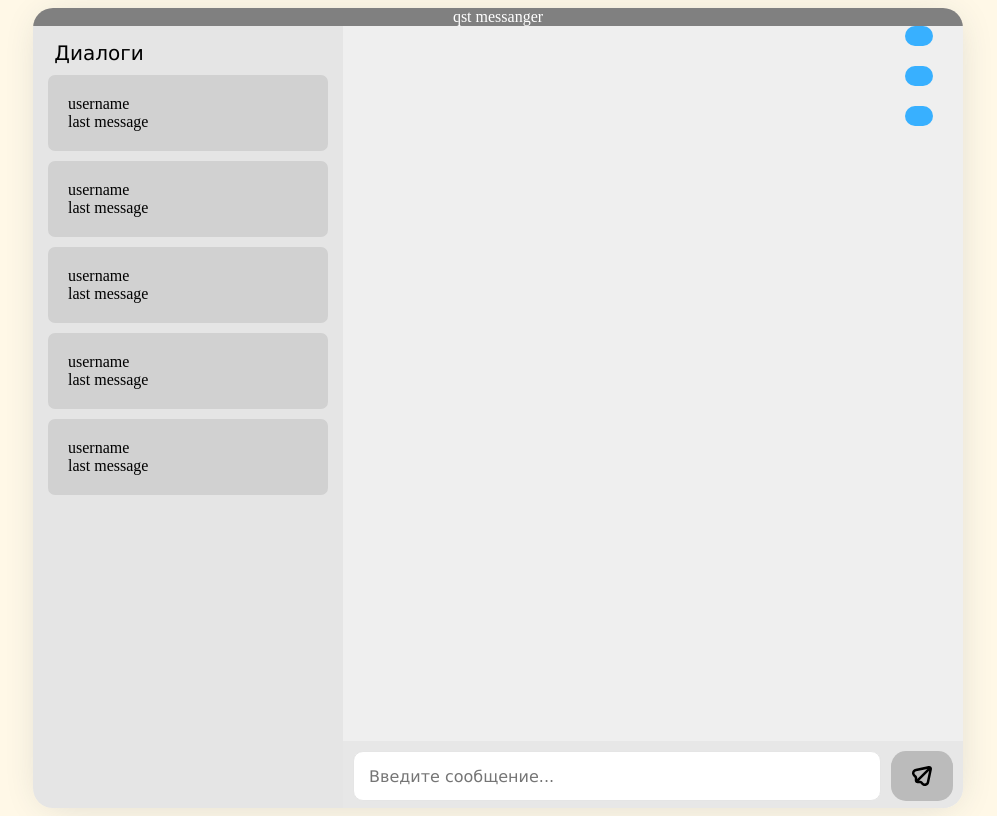
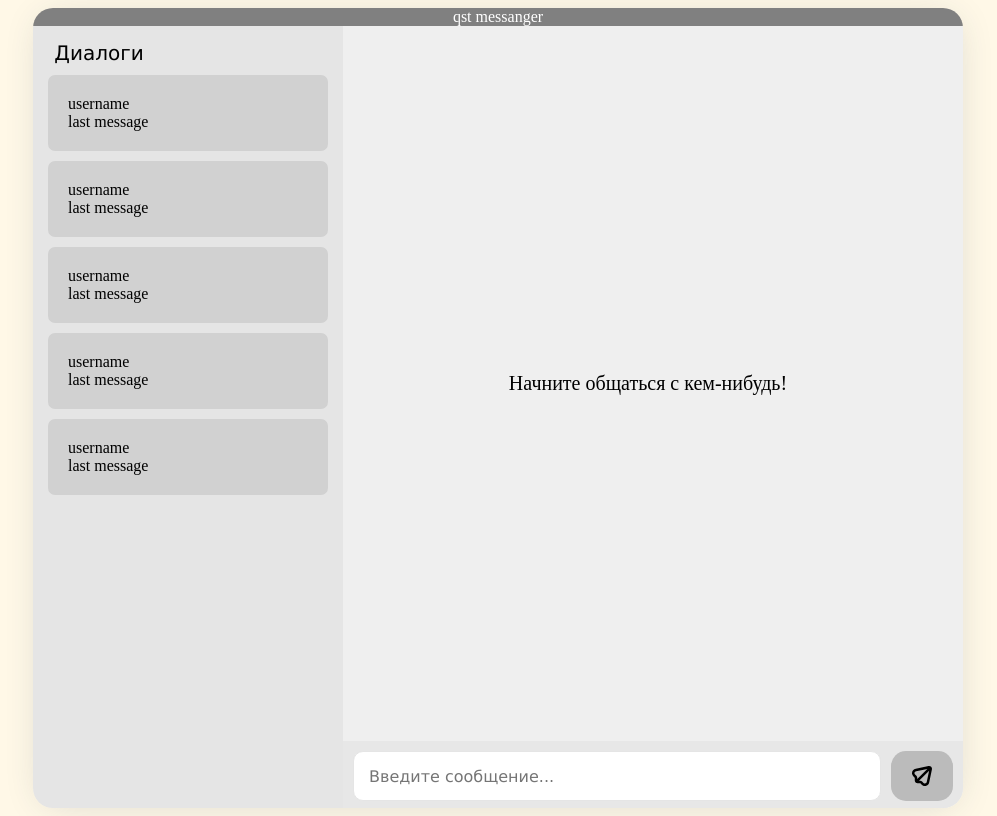
Before and after one commit to david140240/messanger, a Nuxt app: page / in a window 1280 px wide. Shown: the whole page, without its empty margins (142-1139 px from the left). Built offline with nearby package versions, Linux system fonts and the light colour scheme.

Commit message:
доработки

```diff
--- a/components/Chat/ChatField.vue
+++ b/components/Chat/ChatField.vue
@@ -1,6 +1,5 @@
 <script setup lang="ts">
 import { ref } from 'vue';
-import { MESSAGES } from '~/constants/MessagesPreset';
 
 const chatStore = useChatStore(),
 	tooltipStore = useTooltipStore(),
@@ -88,15 +87,9 @@ watch(
 	}
 );
 
-watch(
-	() => messagesBlock.value,
-	n => {
-		if (n && import.meta.client) {
-			chatStore.data.messages.push(...MESSAGES);
-			methods.calculateHeight();
-		}
-	}
-);
+onMounted(() => {
+	methods.calculateHeight();
+});
 </script>
 
 <template>
@@ -107,8 +100,17 @@ watch(
 				ref="messages-block"
 				:style="{ height: `${data.dynamicHeight}px` }"
 			>
-				<div class="empty" v-if="chatStore.data.messages.length === 0">
-					Начните общаться с кем-нибудь!
+				<div
+					class="empty"
+					v-if="
+						chatStore.data.messages?.length === 0 || !chatStore.data.messages
+					"
+				>
+					{{
+						!chatStore.data.messages
+							? 'Начните общаться с кем-нибудь!'
+							: 'Напиишите первыми сообщение!'
+					}}
 				</div>
 				<ChatMessage
 					v-else
@@ -164,11 +166,12 @@ watch(
 		.messages-block {
 			display: flex;
 			flex-direction: column;
-			gap: 20px;
+			gap: 10px;
 			overflow: auto;
 			scrollbar-width: thin;
 			scrollbar-gutter: stable;
 			overflow-y: scroll;
+			padding: 5px 0;
 
 			.empty {
 				width: 100%;
--- a/components/Tab.vue
+++ b/components/Tab.vue
@@ -12,8 +12,6 @@ const props = defineProps<{
 			return props.isActive && props.activeIndex === props.index;
 		}),
 	};
-
-watch(() => props.activeIndex, console.log(props.activeIndex));
 </script>
 
 <template>
--- a/constants/MessagesPreset.ts
+++ b/constants/MessagesPreset.ts
@@ -48,4 +48,29 @@ export const MESSAGES = [
 		],
 	},
 	{ id: 2, messages: [] },
+	{
+		id: 3,
+		messages: [
+			{ text: 'eeeeeee!', isEdited: false },
+			{ text: 'Как дела?!', isEdited: false },
+			{
+				text: 'Тестовое сообщение очень длинное ваще сильно сильно akjsdnksjdnkjn',
+				isEdited: false,
+			},
+			{ text: 'Как дела?!', isEdited: false },
+			{ text: 'Привет!', isEdited: false },
+			{ text: 'Как дела?!', isEdited: false },
+		],
+	},
+	{
+		id: 4,
+		messages: [
+			{ text: 'eeeeeee!', isEdited: false },
+			{ text: 'Как дела?!', isEdited: false },
+			{
+				text: 'Тестовое сообщение очень длинное ваще сильно сильно akjsdnksjdnkjn',
+				isEdited: false,
+			},
+		],
+	},
 ];
--- a/stores/chat.ts
+++ b/stores/chat.ts
@@ -2,18 +2,17 @@ import { MESSAGES } from '@/constants/MessagesPreset';
 
 export const useChatStore = defineStore('chat', () => {
 	const data = reactive({
-		messages: [] as Array<object>,
+		messages: null as null | Array<object>,
 		isEditMode: false,
 	});
 
 	const methods = {
 		addMessage: (n: string) => {
-			data.messages.push({ text: n, isEdited: false });
+			data.messages?.push({ text: n, isEdited: false });
 		},
 		setMessages: (id: number) => {
 			MESSAGES.forEach(ms => {
 				if (id === ms.id) {
-					console.log(ms.messages);
 					data.messages = ms.messages;
 				}
 			});
```
